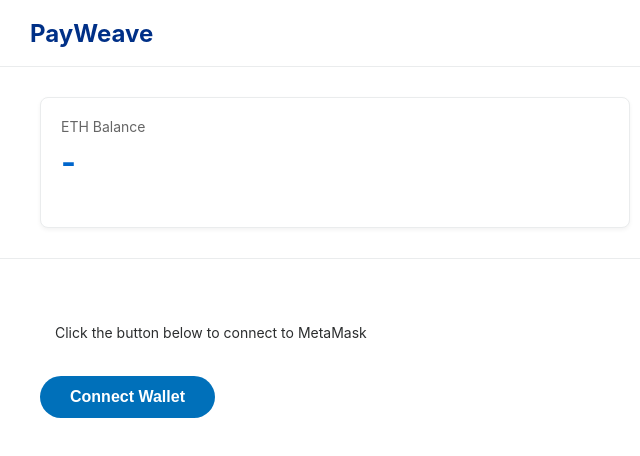
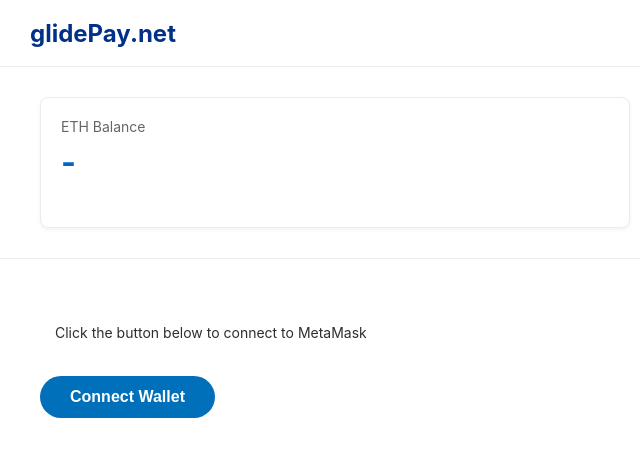
Before and after one commit to spidasync/glidepay, a plain HTML site: page index.html in a window 1280 px wide. Shown: the full height of the page, 0-640 px from the left. Drawn offline with Linux system fonts and the light colour scheme.

Commit message:
Update index.html

```diff
--- a/index.html
+++ b/index.html
@@ -3,7 +3,7 @@
 <head>
     <meta charset="UTF-8">
     <meta name="viewport" content="width=device-width, initial-scale=1.0">
-    <title>PayWeave</title>
+    <title>glidePay.net</title>
     <style>
         :root {
             --paypal-blue: #0070ba;
@@ -397,7 +397,7 @@
 </head>
 <body>
     <div class="header">
-        <div class="logo">PayWeave</div>
+        <div class="logo">glidePay.net</div>
         <div class="currency-selector">
             <label for="currency-select">Display Currency:</label>
             <select id="currency-select">
```
